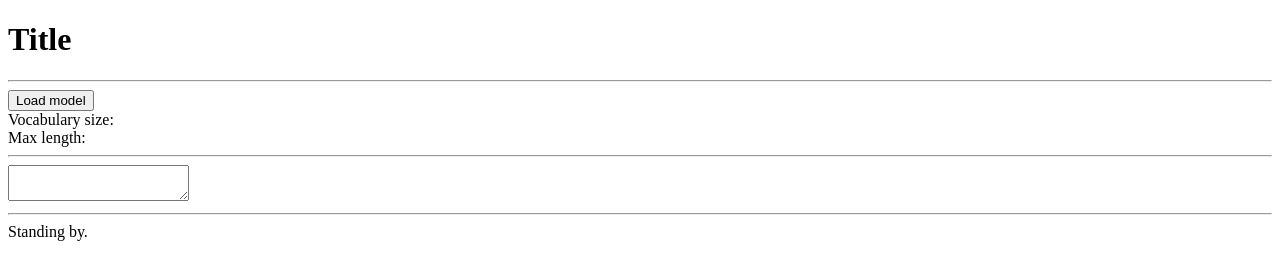
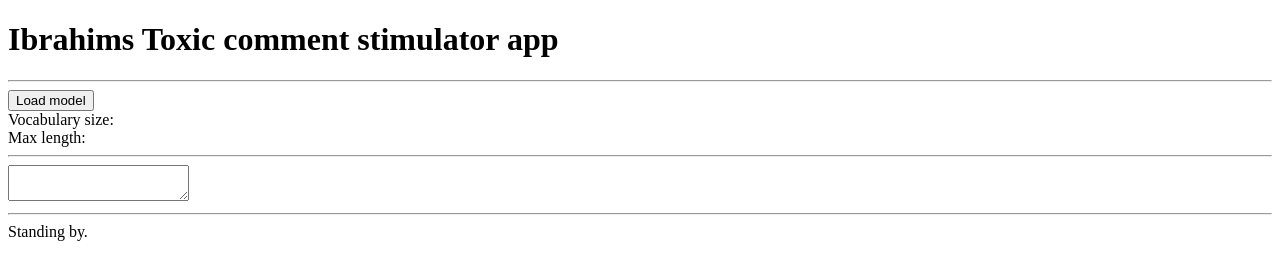
Before and after one commit to mrwandii/mrwandii.github.io, a plain HTML site: page index.html in a window 1280 px wide. Drawn offline with Linux system fonts and the light colour scheme.

Commit message:
colab -> github

```diff
--- a/index.html
+++ b/index.html
@@ -10,7 +10,7 @@
     }
   </style>
   <h1>
-    Title
+    Ibrahims Toxic comment stimulator app
   </h1>
   <hr>
   <div class="create-model">
```
